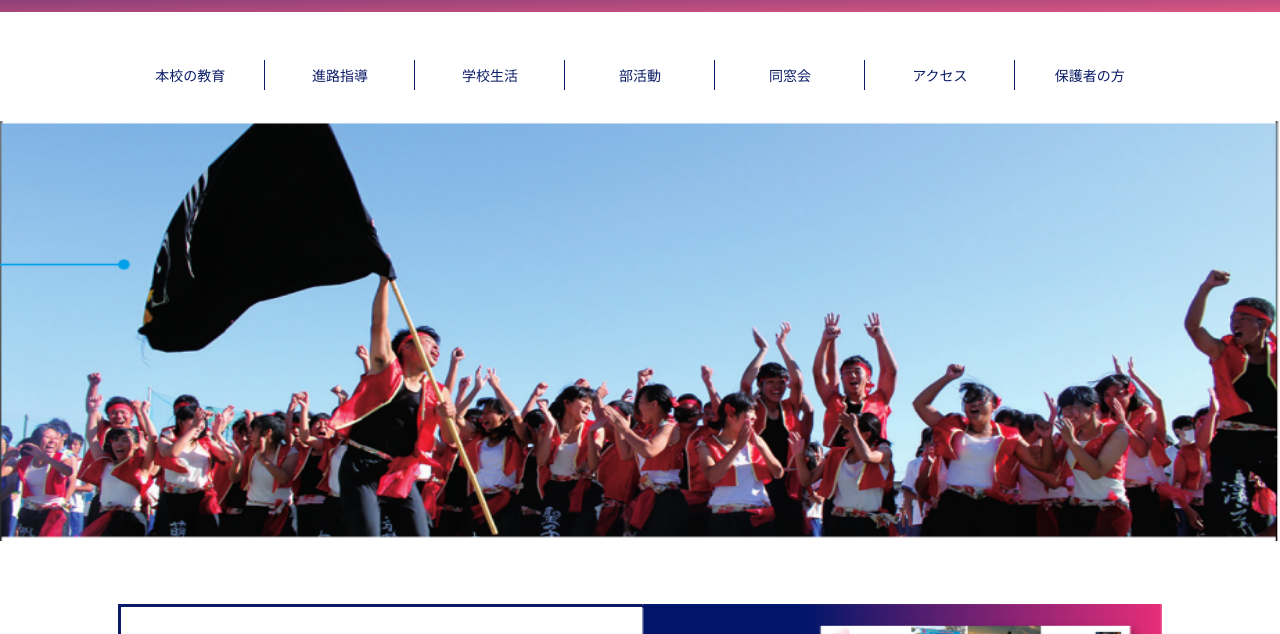
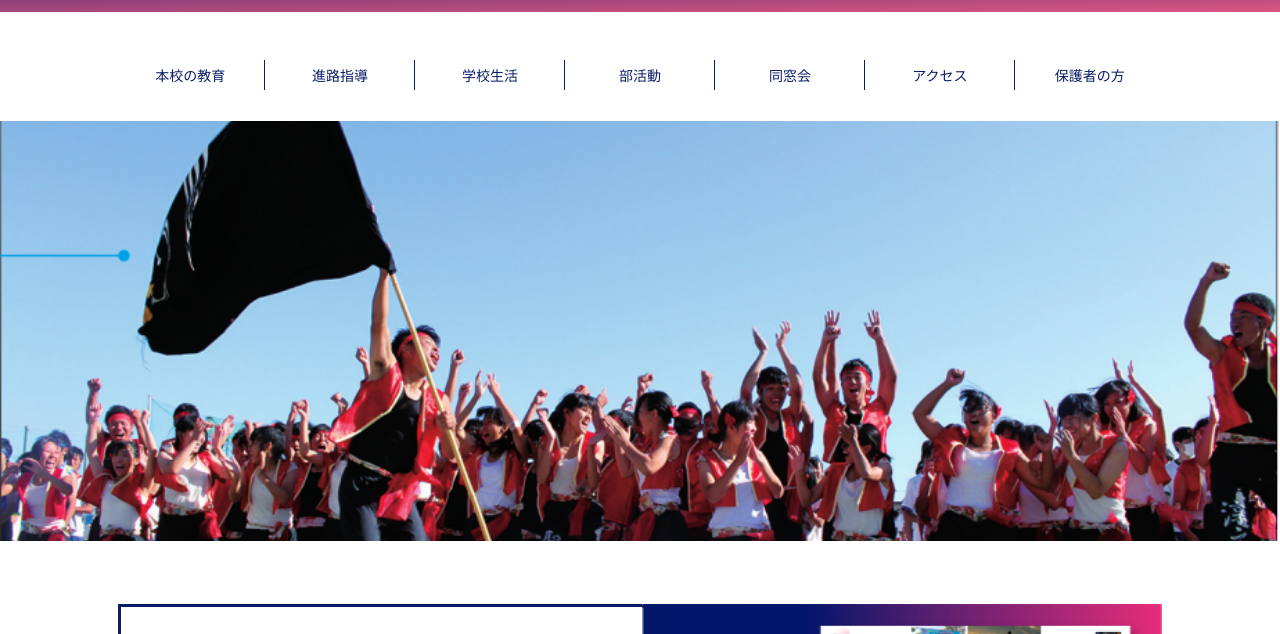
Before and after one commit to wfarre/Tsushima-website, a website: page public/index.html in a window 1280 px wide. Shown: the part 115-749 px from the top of the page. Drawn offline with Linux system fonts and the light colour scheme.

Commit message:
correct image issue

```diff
--- a/public/sass/layout/_banner.scss
+++ b/public/sass/layout/_banner.scss
@@ -32,7 +32,7 @@
                 left: 0;
                 height: 100%;
                 width: 100%;
-                object-fit: fill;
+                object-fit: cover;
             }
 
         }
```
Also changed, not shown: public/css/styles.css.
